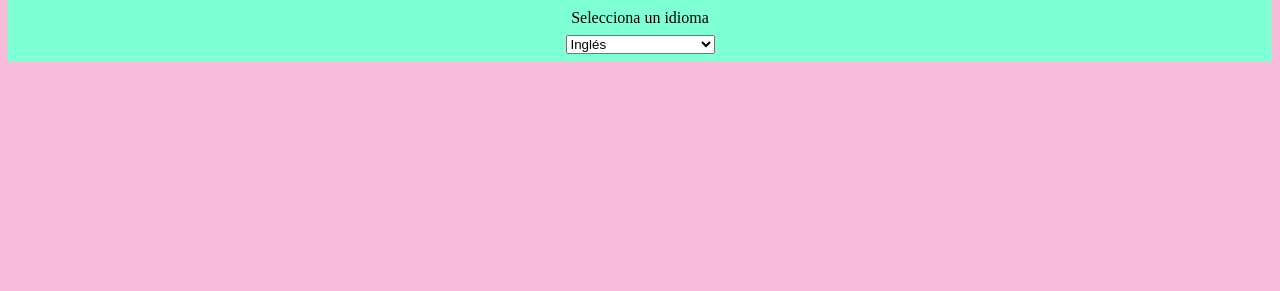
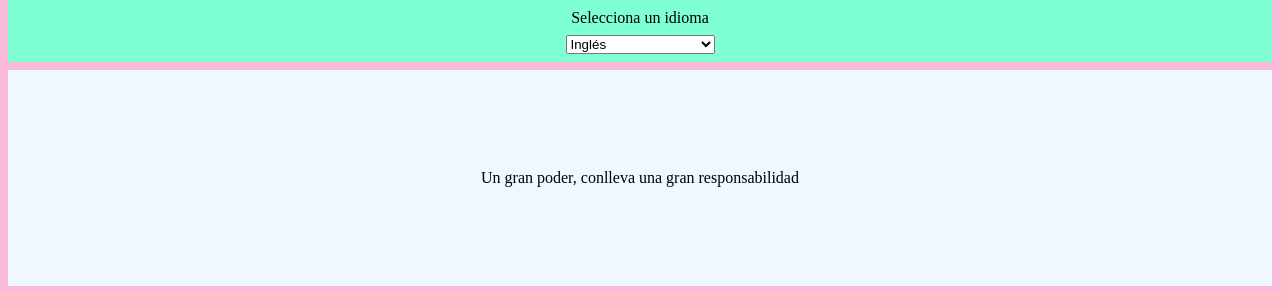
Before and after one commit to javier-ibanez-vizuete/react-events, a React (Vite) app: page / in a window 1280 px wide. Shown: the part 2315-2606 px from the top of the page. Before the commit the page ends 2385 px from the top, so only its background shows below. Built offline with nearby package versions, Linux system fonts and the light colour scheme.

Commit message:
feat(app): add a <p> who changes to input for editing his content

```diff
--- a/src/App.jsx
+++ b/src/App.jsx
@@ -3,6 +3,7 @@ import { BoxHover } from "./components/BoxHover/BoxHover";
 import { ClicksCounter } from "./components/ClicksCounter/ClicksCounter";
 import { CustomizedSelect } from "./components/CustomizedSelect/CustomizedSelect";
 import { DobleClickCounter } from "./components/DobleClickCounter/DobleClickCounter";
+import { EditableText } from "./components/EditableText/EditableText";
 import { Form } from "./components/Form/Form";
 import { ImageError } from "./components/ImageError/ImageError";
 import { InputChecked } from "./components/InputChecked/InputChecked";
@@ -29,6 +30,7 @@ export const App = () => {
 			<ScrollingDiv />
 			<InputChecked />
 			<CustomizedSelect />
+			<EditableText />
 		</>
 	);
 };
--- /dev/null
+++ b/src/components/EditableText/EditableText.css
@@ -0,0 +1,6 @@
+.editable-text-container {
+	justify-content: center;
+
+	background-color: aliceblue;
+	min-height: 200px;
+}
--- /dev/null
+++ b/src/components/EditableText/EditableText.jsx
@@ -0,0 +1,51 @@
+import { useState } from "react";
+import "./EditableText.css";
+
+export const EditableText = () => {
+	const [edit, setEdit] = useState(false);
+	const [text, setText] = useState("");
+
+	const onTextDobleClick = (event) => {
+		setEdit(!edit);
+		setText(event.target.innerText);
+	};
+
+	const onInputChange = (event) => {
+		setText(event.target.value);
+	};
+
+	const onInputKeyDown = (event) => {
+		if (event.key === "Enter") {
+			setEdit(!edit);
+		}
+	};
+
+	const onInputBlur = () => setEdit(!edit);
+
+	return (
+		<div className="editable-text-container">
+			{edit ? (
+				<textarea
+					value={text}
+					onChange={onInputChange}
+					onKeyDown={onInputKeyDown}
+					onBlur={onInputBlur}
+					rows={6}
+					cols={30}
+				></textarea>
+			) : (
+				// Opcion con un input segun ejercicio, pero menos estetica
+				// <input
+				// 	type="text"
+				// 	value={text}
+				// 	onChange={onInputChange}
+				// 	onKeyDown={onInputKeyDown}
+				// 	onBlur={onInputBlur}
+				// />
+				<p onDoubleClick={onTextDobleClick}>
+					{text ? text : "Un gran poder, conlleva una gran responsabilidad"}
+				</p>
+			)}
+		</div>
+	);
+};
```
